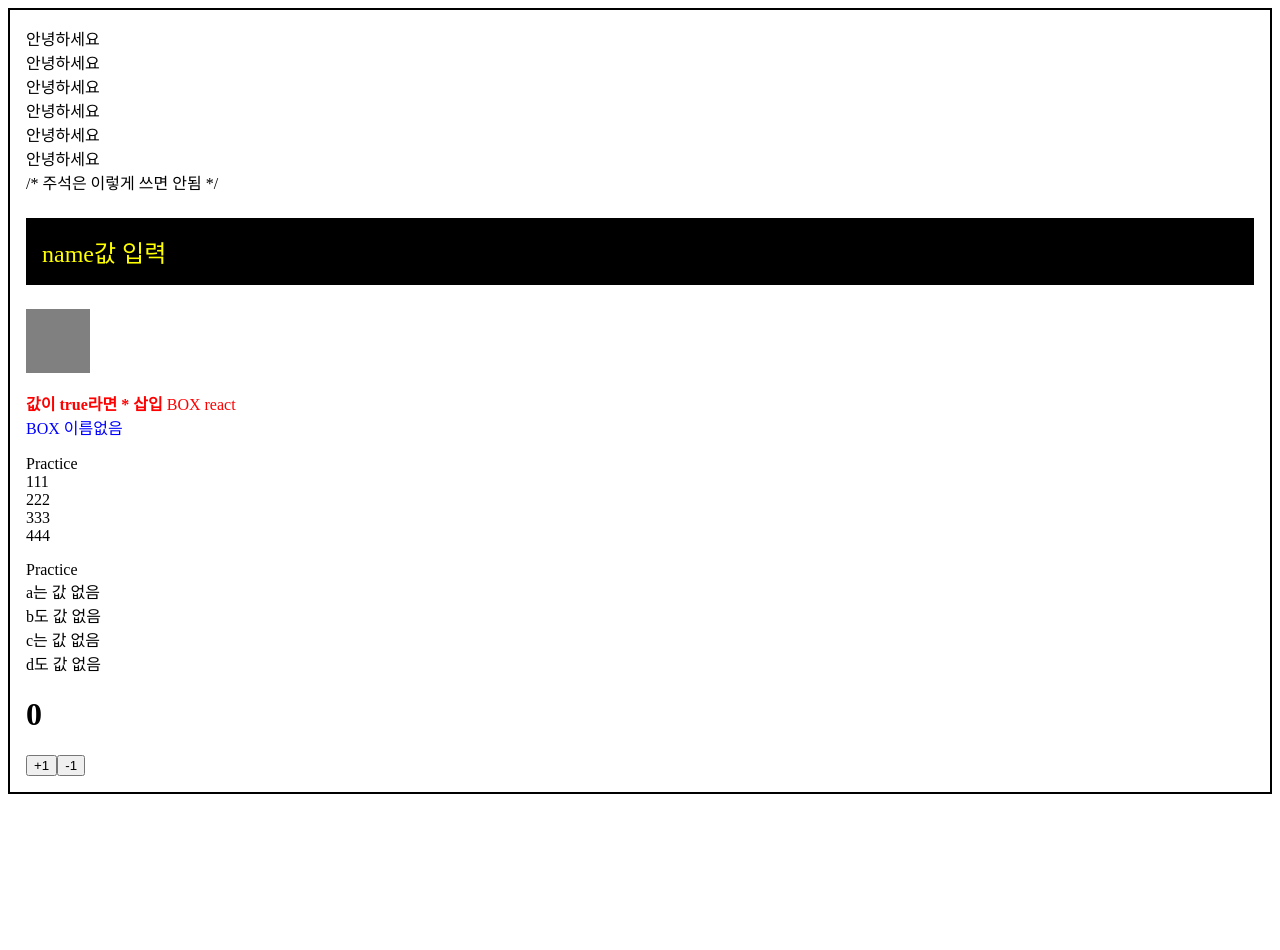
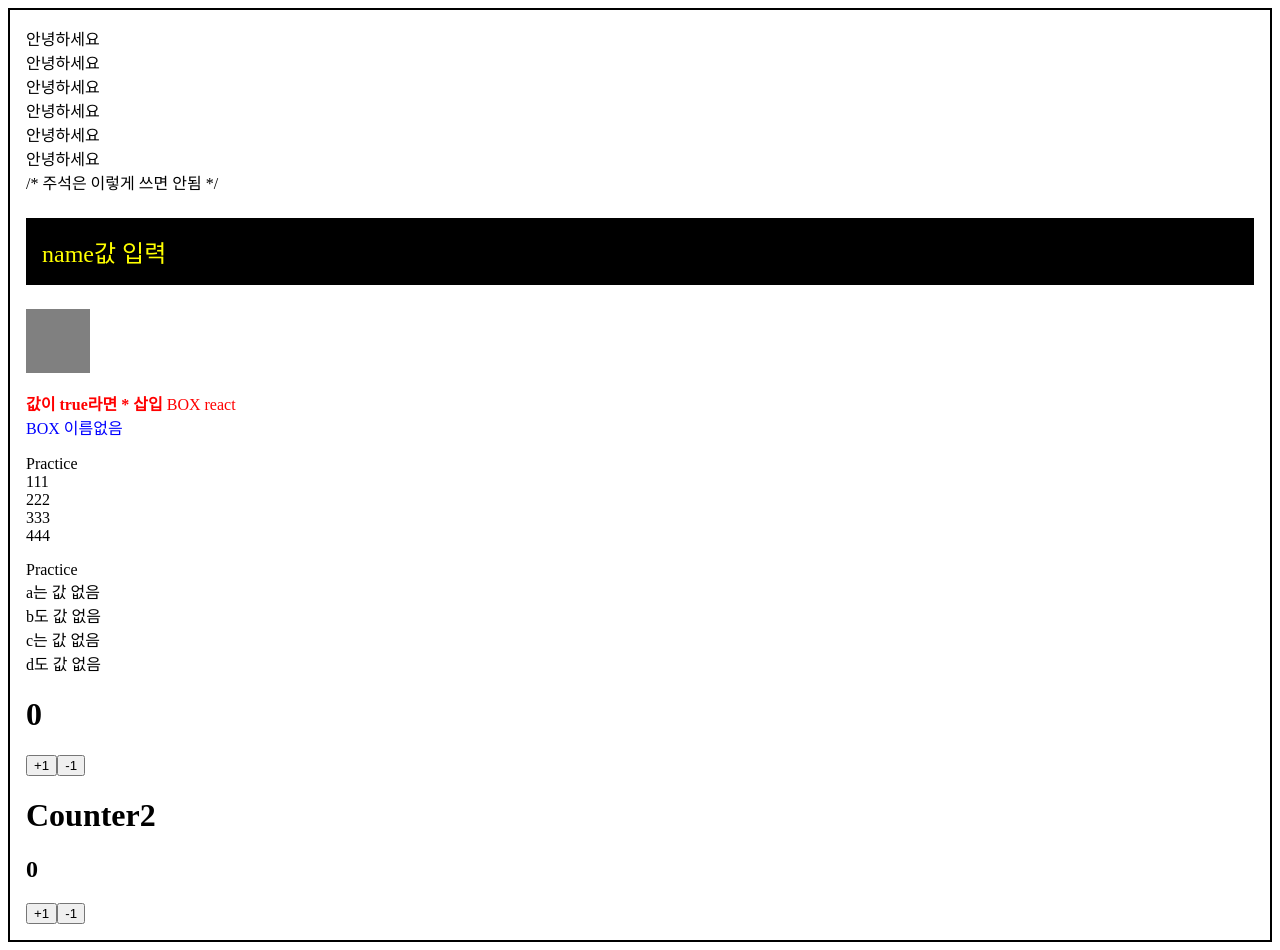
Before and after one commit to qkaxhfms/practice_react_2, a React (Create React App) app in the folder begin-react/: page / in a window 1280 px wide. Before the commit the page ends 802 px from the top, so only its background shows below. Built offline with nearby package versions, Linux system fonts and the light colour scheme.

Commit message:
counter2

```diff
--- a/begin-react/src/App.js
+++ b/begin-react/src/App.js
@@ -4,6 +4,7 @@ import Box from './Box';
 import Practice from "./Practice";
 import Wrapper from './Wrapper';
 import Counter from "./Counter";
+import Counter2 from "./Counter2";
 import './css/App.css';
 
 function App() {
@@ -29,6 +30,7 @@ function App() {
       <Practice aaa="111" bbb="222" ccc="333" ddd="444" />
       <Practice />
       <Counter />
+      <Counter2 />
     </Wrapper>
   );
 }
--- /dev/null
+++ b/begin-react/src/Counter2.js
@@ -0,0 +1,28 @@
+import React,{useState} from 'react';
+
+function Counter2() {
+    // const onIncrease = () => {
+    //     console.log('+1');
+    // }
+    // const onDecrease = () => {
+    //   console.log("-1");
+    // }
+    const [number,setNumber] = useState(0);
+
+    const onIncrease = () => {
+        setNumber(number +1);
+    }
+    const onDecrease = () => {
+        setNumber(number -1);
+    }
+  return (
+    <>
+      <h1>Counter2</h1>
+  <h2>{number}</h2>
+      <button onClick={onIncrease}>+1</button>
+      <button onClick={onDecrease}>-1</button>
+    </>
+  );
+}
+
+export default Counter2;
```
